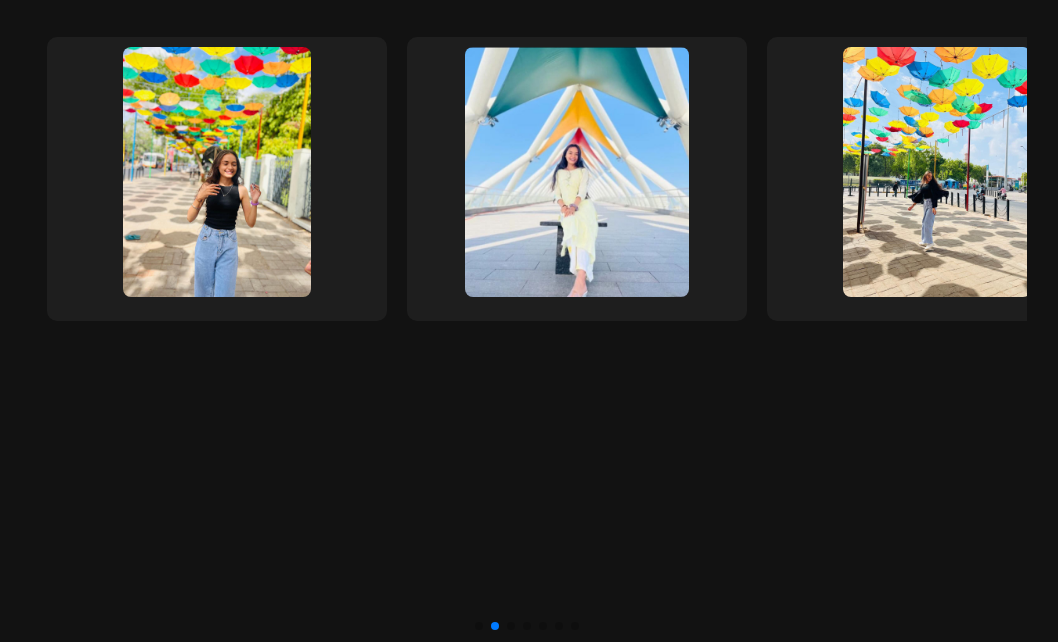
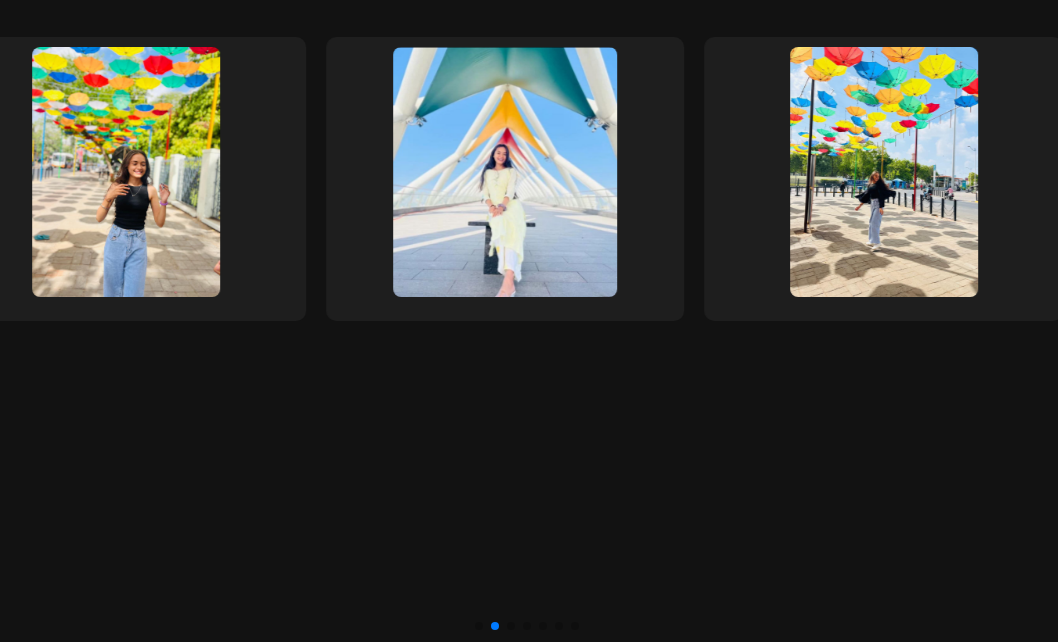
Before and after one commit to experimentxyz/birthday, a plain HTML site: page index.html in a window 1280 px wide. Shown: the part 158-800 px from the top of the page, without its empty margins (113-1171 px from the left). Drawn offline with nearby package versions, Linux system fonts and the light colour scheme.

Commit message:
6 commit

```diff
--- a/script.js
+++ b/script.js
@@ -14,10 +14,10 @@ document.addEventListener('DOMContentLoaded', function () {
       spaceBetween: 20,
       breakpoints: {
         768: {
-          slidesPerView: 4,
+          slidesPerView: 1,
         },
         1024: {
-          slidesPerView: 3,
+          slidesPerView: 3.4,
         },
       },
     });
--- a/style.css
+++ b/style.css
@@ -12,8 +12,8 @@ body {
   }
 
   .swiper {
-    width: 90%;
-    max-width: 1000px;
+    width: 100%;
+    max-width: 1200px;
     margin: auto;
   }
 
```
